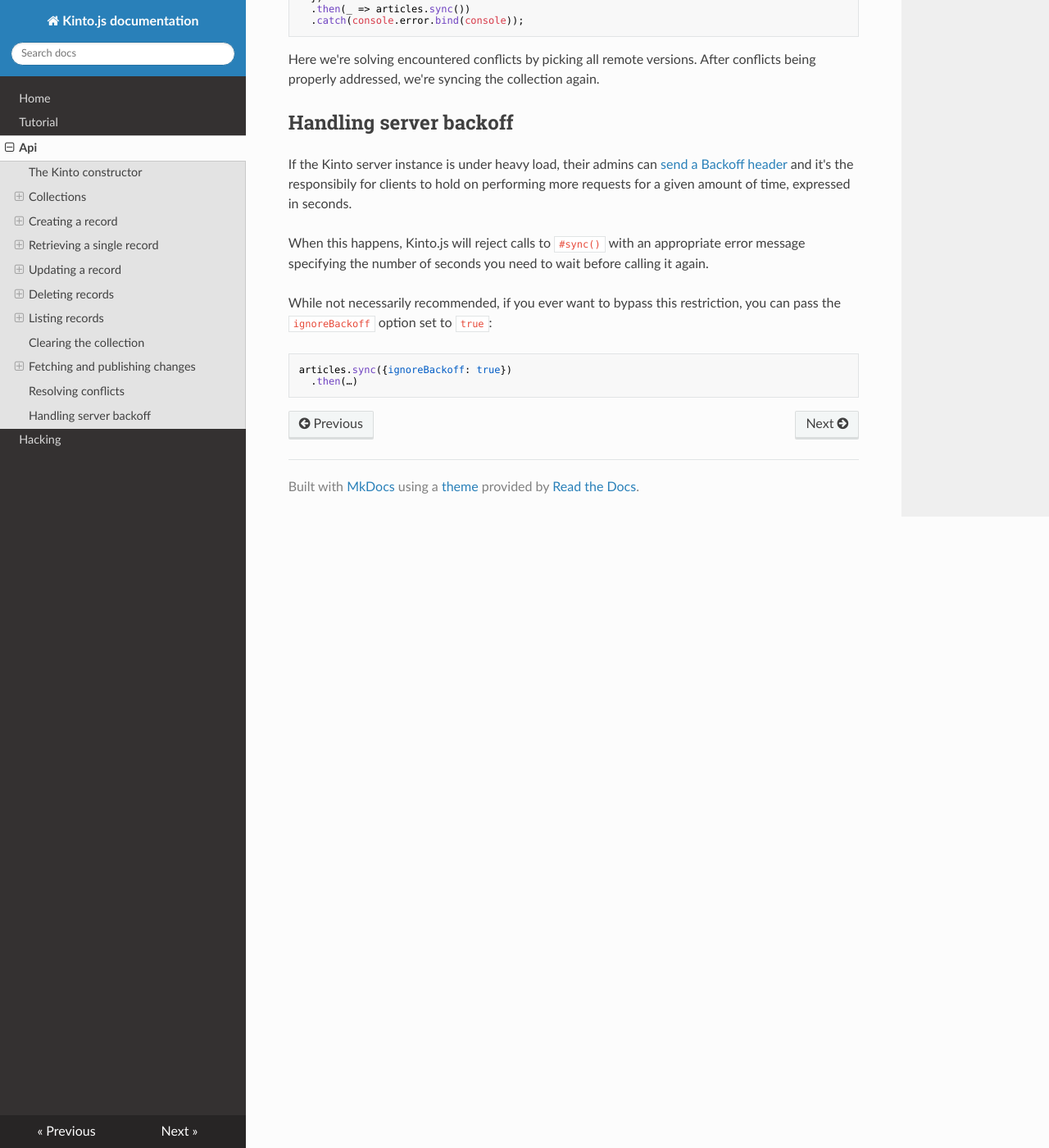
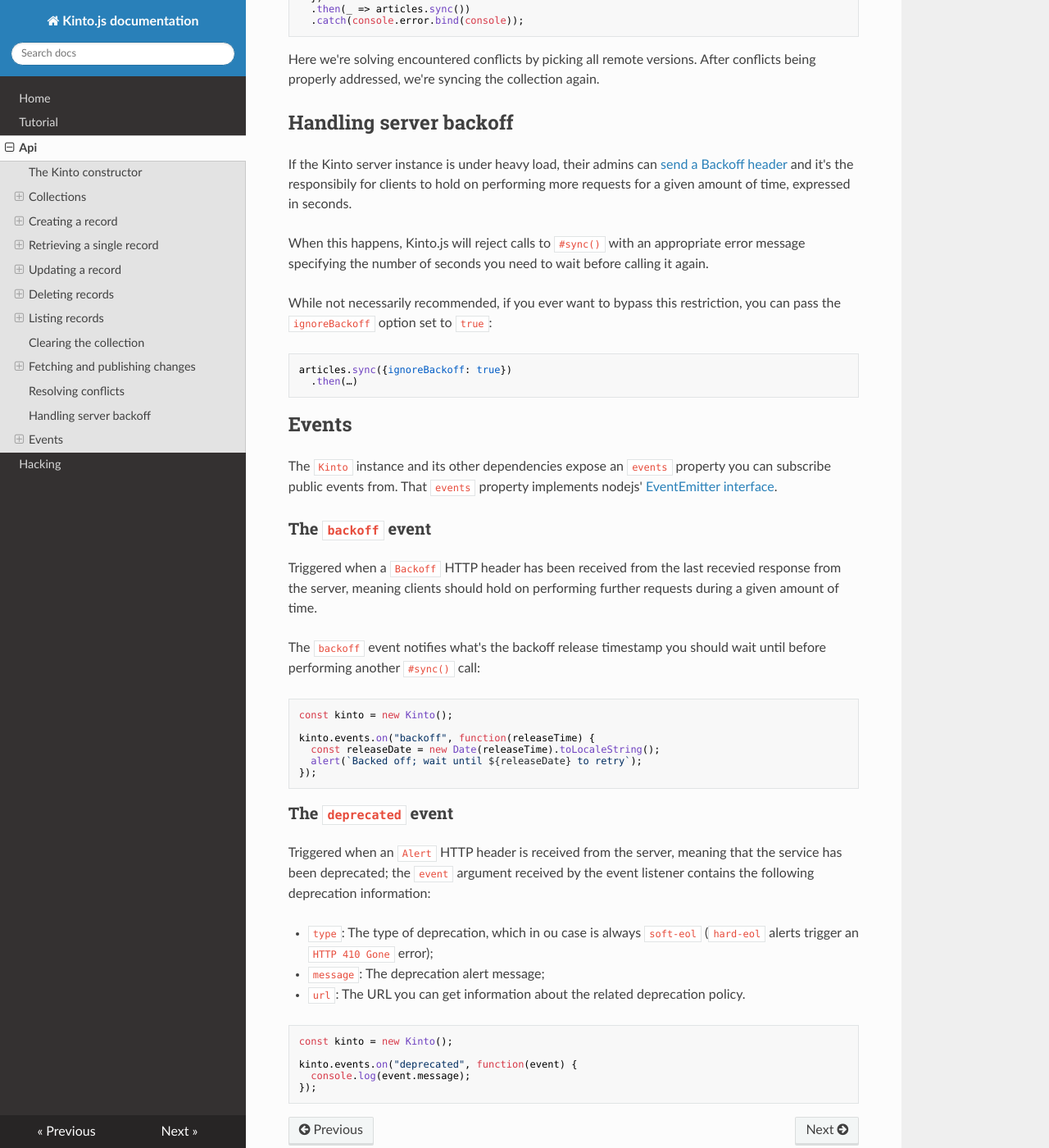
Before and after one commit to Kinto/kinto.js, an MkDocs documentation site: the page built from docs/api.md, in a window 1280 px wide and 1400 px high, scrolled down 5501 px. Shown: the whole window at 82% size. Built offline with MkDocs 1.6.1, drawn with Linux system fonts in a browser that asks for light colours; nearby versions of some CDN libraries; old or Windows-style settings are respelled for this version of MkDocs.

Commit message:
Updated docs for events.

````diff
--- a/docs/api.md
+++ b/docs/api.md
@@ -297,3 +297,38 @@
 articles.sync({ignoreBackoff: true})
   .then(…)
 ```
+
+## Events
+
+The `Kinto` instance and its other dependencies expose an `events` property you can subscribe public events from. That `events` property implements nodejs' [EventEmitter interface](https://nodejs.org/api/events.html#events_class_events_eventemitter).
+
+### The `backoff` event
+
+Triggered when a `Backoff` HTTP header has been received from the last recevied response from the server, meaning clients should hold on performing further requests during a given amount of time.
+
+The `backoff` event notifies what's the backoff release timestamp you should wait until before performing another `#sync()` call:
+
+```js
+const kinto = new Kinto();
+
+kinto.events.on("backoff", function(releaseTime) {
+  const releaseDate = new Date(releaseTime).toLocaleString();
+  alert(`Backed off; wait until ${releaseDate} to retry`);
+});
+```
+
+### The `deprecated` event
+
+Triggered when an `Alert` HTTP header is received from the server, meaning that the service has been deprecated; the `event` argument received by the event listener contains the following deprecation information:
+
+- `type`: The type of deprecation, which in ou case is always `soft-eol` (`hard-eol` alerts trigger an `HTTP 410 Gone` error);
+- `message`: The deprecation alert message;
+- `url`: The URL you can get information about the related deprecation policy.
+
+```js
+const kinto = new Kinto();
+
+kinto.events.on("deprecated", function(event) {
+  console.log(event.message);
+});
+```
````
